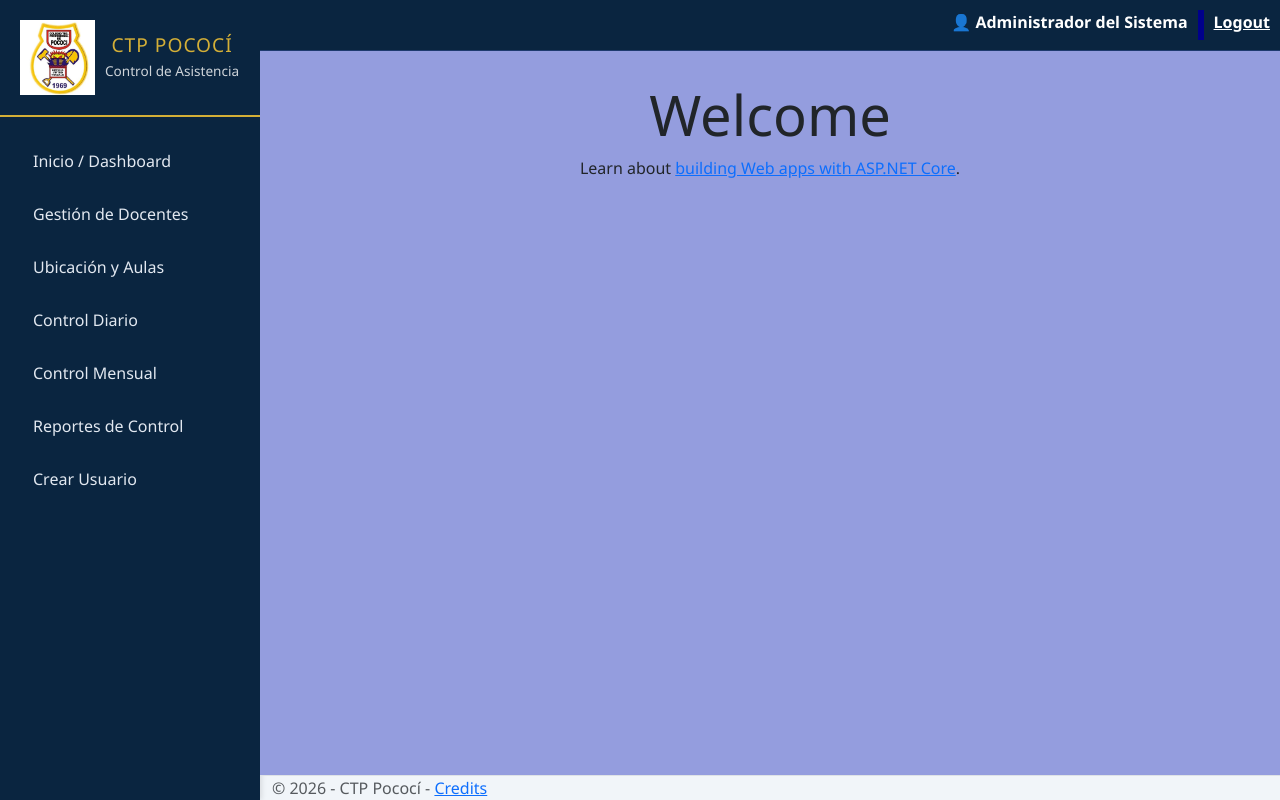
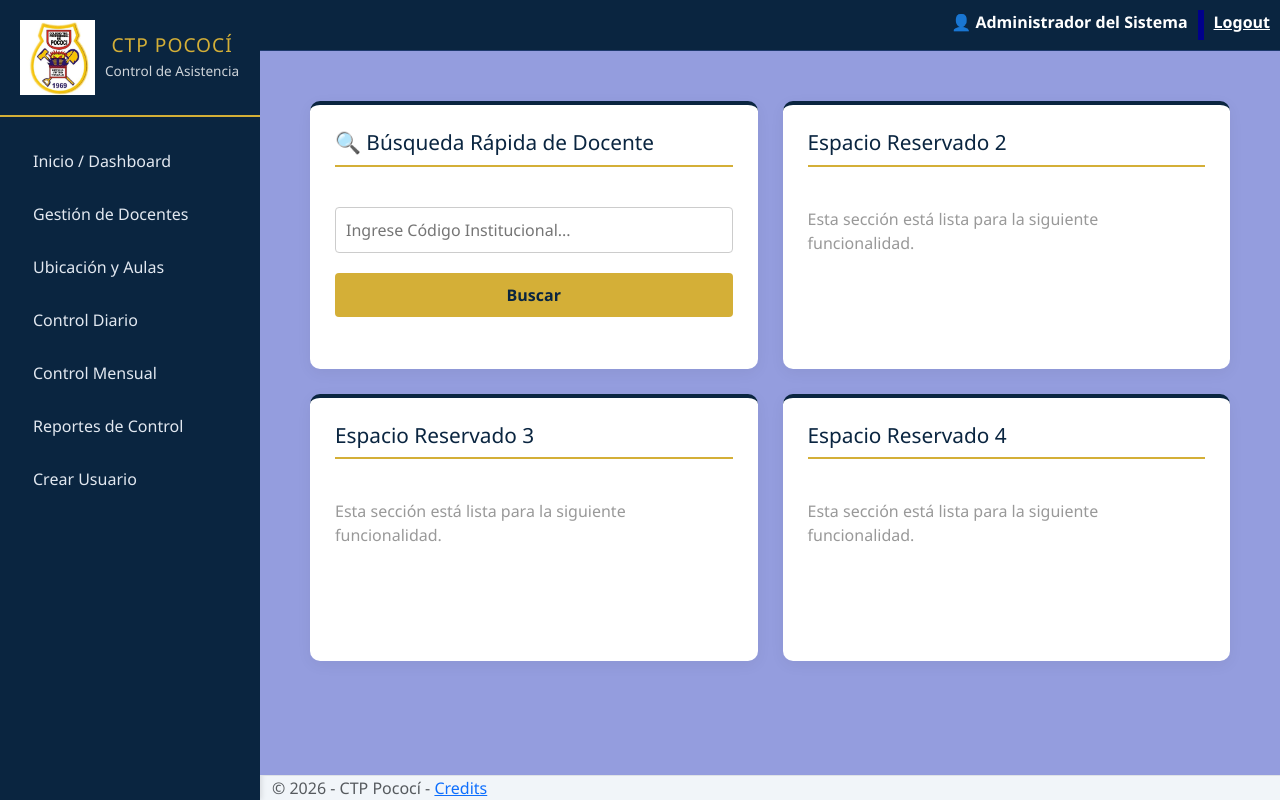
Before and after one commit to cristopher1718/AsistenciaProfesores, an ASP.NET Core app: page /Home/Index in a window 1280 px wide. Run offline with ASP.NET Core 8, Linux system fonts and the light colour scheme; the visitor is signed in with stand-in values (Sample User, id 1); some libraries are stand-ins or nearby versions.

Commit message:
se ingresa funcionalidad al dashboard para buscar profesor por codigo

```diff
--- a/FrontEnd/Controllers/HomeController.cs
+++ b/FrontEnd/Controllers/HomeController.cs
@@ -1,13 +1,16 @@
-using FrontEnd.Models;
+using BusinessLogicLevel.Servicios;
 using Microsoft.AspNetCore.Authorization;
 using Microsoft.AspNetCore.Mvc;
-using System.Diagnostics;
+using static QuestPDF.Helpers.Colors;
 
 namespace FrontEnd.Controllers
 {
     [Authorize]
-    public class HomeController : Controller
+    public class HomeController(ProfesorServicio profesorServicio, HistorialCodigoServicio historialCodigoServicio) : Controller
     {
+        private readonly ProfesorServicio _profesorServicio = profesorServicio;
+        private readonly HistorialCodigoServicio _historialCodigoServicio = historialCodigoServicio;
+
         public IActionResult Index()
         {
             return View();
@@ -17,11 +20,20 @@ namespace FrontEnd.Controllers
         {
             return View();
         }
+        [HttpGet]
+        public async Task<IActionResult> ObtenerInfoProfesor(string codigo)
+        {
+            var respuesta = await _profesorServicio.ObtenerProfesorInfo(codigo);
 
-        [ResponseCache(Duration = 0, Location = ResponseCacheLocation.None, NoStore = true)]
-        public IActionResult Error()
+            return Json(respuesta);
+
+        }
+
+        [HttpGet]
+        public async Task<IActionResult> ObtenerHistorialCodigos()
         {
-            return View(new ErrorViewModel { RequestId = Activity.Current?.Id ?? HttpContext.TraceIdentifier });
+            var respuesta = await _historialCodigoServicio.ObtenerHistorialCodigos();
+            return Json(respuesta);
         }
     }
 }
--- a/FrontEnd/Controllers/ProfesorController.cs
+++ b/FrontEnd/Controllers/ProfesorController.cs
@@ -173,5 +173,7 @@ namespace FrontEnd.Controllers
                 return View(modelo);
             }
         }
+
+
     }
 }
--- a/FrontEnd/Program.cs
+++ b/FrontEnd/Program.cs
@@ -22,6 +22,7 @@ builder.Services.AddScoped<AsistenciaServicio>();
 builder.Services.AddScoped<AusenciaService>();
 builder.Services.AddScoped<ReporteServicio>();
 builder.Services.AddScoped<PdfReporteService>();
+builder.Services.AddScoped<HistorialCodigoServicio>();
 
 builder.Services.AddAuthentication(CookieAuthenticationDefaults.AuthenticationScheme)
     .AddCookie(options =>
--- a/FrontEnd/Views/Home/Index.cshtml
+++ b/FrontEnd/Views/Home/Index.cshtml
@@ -2,7 +2,136 @@
     ViewData["Title"] = "Home Page";
 }
 
-<div class="text-center">
-    <h1 class="display-4">Welcome</h1>
-    <p>Learn about <a href="https://learn.microsoft.com/aspnet/core">building Web apps with ASP.NET Core</a>.</p>
+<head>
+
+    <script src="~/js/home/home.js"></script>
+
+    <style>
+    /* Estructura principal 2x2 */
+    .dashboard-container {
+        display: grid;
+        grid-template-columns: 1fr 1fr; /* Dos columnas iguales */
+        grid-template-rows: 1fr 1fr; /* Dos filas iguales */
+        gap: 25px;
+        height: 75vh; /* Ocupa buena parte del espacio, pero no el 100% de la pantalla */
+        padding: 20px;
+        max-width: 1400px;
+        margin: 0 auto;
+    }
+
+    /* Tarjetas de cada sección */
+    .dashboard-card {
+        background-color: white;
+        border-radius: 10px;
+        box-shadow: 0 4px 15px rgba(0,0,0,0.05);
+        border-top: 4px solid #0A2540;
+        padding: 25px;
+        display: flex;
+        flex-direction: column;
+        gap: 20px;
+    }
+
+    .card-header {
+        color: #0A2540;
+        border-bottom: 2px solid #D4AF37;
+        padding-bottom: 10px;
+        margin-bottom: 20px;
+    }
+
+        .card-header h3 {
+            margin: 0;
+            font-size: 1.3em;
+        }
+
+    .search-input {
+        padding: 10px;
+        border: 1px solid #ccc;
+        border-radius: 4px;
+        font-size: 1em;
+    }
+
+        .search-input:focus {
+            border-color: #D4AF37;
+            outline: none;
+        }
+
+    .btn-search {
+        background-color: #D4AF37;
+        color: #0A2540;
+        border: none;
+        padding: 10px 20px;
+        border-radius: 4px;
+        font-weight: bold;
+        cursor: pointer;
+        transition: 0.3s;
+    }
+
+        .btn-search:hover {
+            background-color: #bfa136;
+        }
+
+    /* Resultados */
+    .result-box {
+        background-color: #f8fafc;
+        padding: 15px;
+        border-radius: 6px;
+        border-left: 3px solid #0A2540;
+    }
+
+    .tag-leccion {
+        display: inline-block;
+        background-color: #0A2540;
+        color: white;
+        padding: 3px 8px;
+        border-radius: 4px;
+        font-size: 0.85em;
+        margin: 2px;
+    }
+
+    .alert-info {
+        color: #856404;
+        background-color: #fff3cd;
+        padding: 10px;
+        border-radius: 4px;
+        border: 1px solid #ffeeba;
+    }
+</style>
+</head>
+
+<div class="dashboard-container">
+
+    <!-- SECCIÓN 1: Búsqueda Rápida (Superior Izquierda) -->
+    <div class="dashboard-card">
+        <div class="card-header">
+            <h3>🔍 Búsqueda Rápida de Docente</h3>
+        </div>
+
+        <input type="text" name="codigoBuscar" class="search-input" placeholder="Ingrese Código Institucional..." id="txtCodigoProfesor" required />
+        <button type="submit" class="btn-search" id="btnBuscarProfesorInfo">Buscar</button>
+    </div>
+
+    <!-- SECCIÓN 2: Superior Derecha (Próxima a desarrollar) -->
+    <div class="dashboard-card">
+        <div class="card-header">
+            <h3>Espacio Reservado 2</h3>
+        </div>
+        <p style="color: #999;">Esta sección está lista para la siguiente funcionalidad.</p>
+    </div>
+
+    <!-- SECCIÓN 3: Inferior Izquierda (Próxima a desarrollar) -->
+    <div class="dashboard-card">
+        <div class="card-header">
+            <h3>Espacio Reservado 3</h3>
+        </div>
+        <p style="color: #999;">Esta sección está lista para la siguiente funcionalidad.</p>
+    </div>
+
+    <!-- SECCIÓN 4: Inferior Derecha (Próxima a desarrollar) -->
+    <div class="dashboard-card">
+        <div class="card-header">
+            <h3>Espacio Reservado 4</h3>
+        </div>
+        <p style="color: #999;">Esta sección está lista para la siguiente funcionalidad.</p>
+    </div>
+
 </div>
--- a/FrontEnd/Views/Shared/_Layout.cshtml
+++ b/FrontEnd/Views/Shared/_Layout.cshtml
@@ -7,6 +7,9 @@
     <script type="importmap"></script>
     <link rel="stylesheet" href="~/lib/bootstrap/dist/css/bootstrap.min.css" />
     <link rel="stylesheet" href="~/css/site.css" asp-append-version="true" />
+    <script src="~/lib/jquery/dist/jquery.min.js"></script>
+    <script src="https://cdn.jsdelivr.net/npm/sweetalert2@11"></script>
+
     <style>
             /* Reseteo básico y tipografía */
             body {
--- a/FrontEnd/wwwroot/css/site.css
+++ b/FrontEnd/wwwroot/css/site.css
@@ -22,7 +22,7 @@ body {
   border-radius:15px;
 }
 
-section{
+section {
     background-color: #949dde;
 }
 
--- /dev/null
+++ b/FrontEnd/wwwroot/js/Home/Home.js
@@ -0,0 +1,95 @@
+jsDashboard = {
+
+    objetos: {
+    },
+    controles: {
+        txtCodigoProfesor: '#txtCodigoProfesor'
+    },
+
+    Tablas: {
+    },
+
+    botones: {
+        btnBuscarProfesorInfo: '#btnBuscarProfesorInfo'
+    },
+
+    variables: {
+
+    },
+    metodos: {
+
+        BuscarProfesorInfo: async function() {
+            try {
+                var codigo = $('#txtCodigoProfesor').val();
+
+                var profesorInfoResponse = await fetch('/Home/ObtenerInfoProfesor?codigo=' + encodeURIComponent(codigo));
+
+                var respuesta = await profesorInfoResponse.json();
+
+                if (respuesta.ok && respuesta.data != null) {
+
+                    var horario = ``;
+
+                    if (respuesta.data.ubicaciones.length == 0) {
+                        horario = `<span>El profesor no tiene clases establecidas el dia de hoy</span>`
+                    } else {
+                        horario = `<span>
+                                Aqui vamos a poner los horarios de clases del profesor
+                                </span>`
+                    }
+
+                    var divInfo = `
+                            <div style="display:flex; flex-direction: column; ">
+                                <span>
+                                ${respuesta.data.codigoInstitucional}
+                                </span>
+                                <span>
+                                ${respuesta.data.nombreCompleto}
+                                </span>
+                                <span>
+                                ${respuesta.data.especialidad}
+                                </span>
+                                <span>
+                                ${respuesta.data.diaSemana}
+                                </span>
+                                <span>
+                                ${horario}
+                                </span>
+                            </div>
+                              `;
+
+                    Swal.fire({
+                        icon: 'success',
+                        title: 'Éxito',
+                        html: divInfo
+                    });
+                } else {
+                    Swal.fire({
+                        icon: 'info',
+                        title: 'Error al obtener información',
+                        html: respuesta.message
+                    });
+                }
+            } catch (error) {
+                Swal.fire({
+                    icon: 'error',
+                    title: 'Error',
+                    text: 'Ocurrió un error al buscar la información del profesor: ' + error.message,
+                });
+            }
+        }
+
+    },
+
+    eventos:
+        function() {
+            $(jsDashboard.botones.btnBuscarProfesorInfo).click(function(e) {
+                e.preventDefault();
+                jsDashboard.metodos.BuscarProfesorInfo();
+            });
+        }
+}
+
+$(function() {
+    jsDashboard.eventos();
+});
```
Also changed, not shown: BusinessLogicLevel/Servicios/HistorialCodigoServicio.cs (added, +54 -0 lines), BusinessLogicLevel/Servicios/ProfesorServicio.cs (+139 -0 lines), Entities/DTOS/ProfesorObtenerInfoDTO.cs (added, +23 -0 lines).
